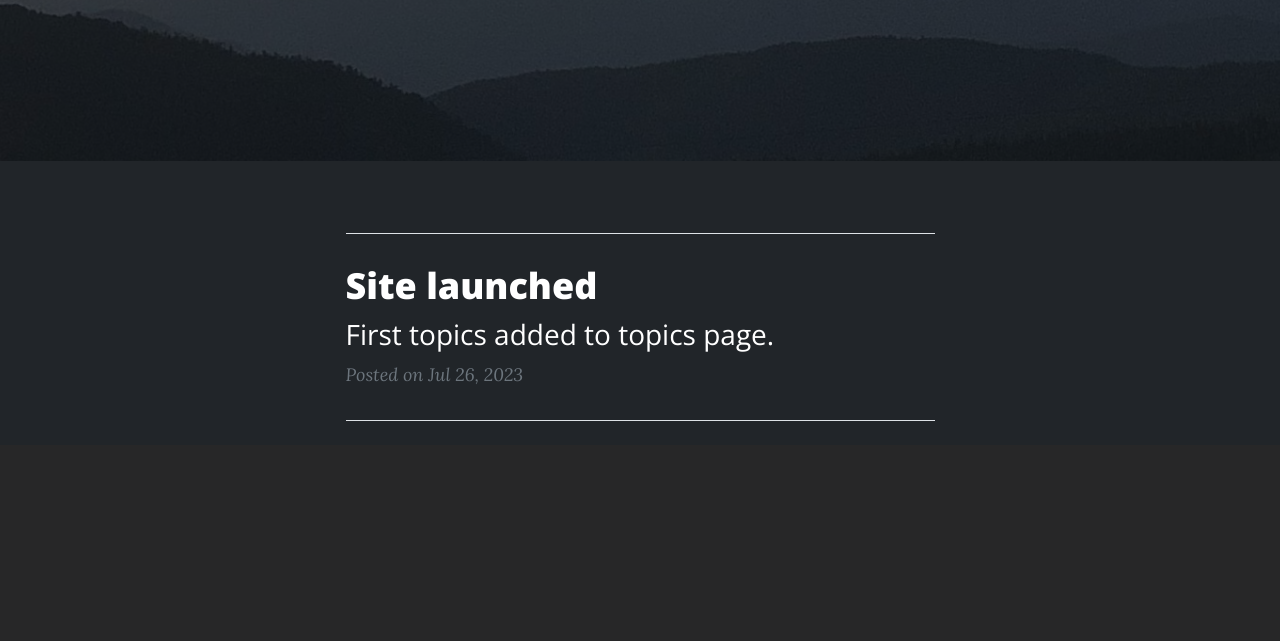
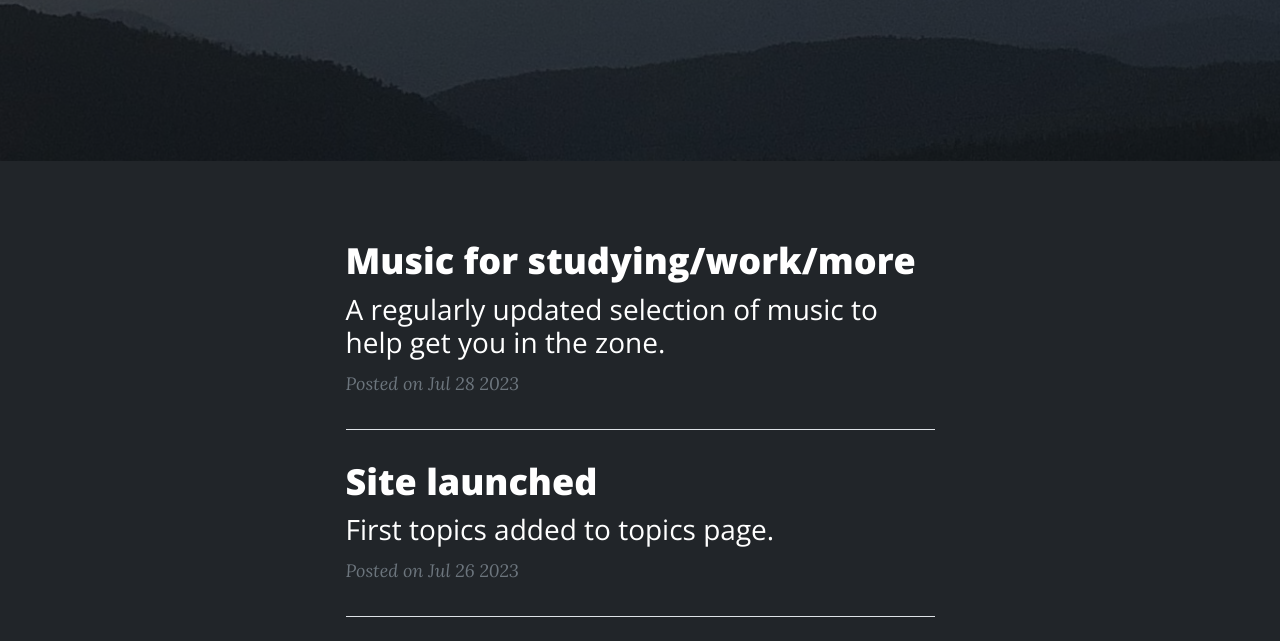
Before and after one commit to PeterMenchu/Saturn-Science, a Flask app: page / in a window 1280 px wide. Shown: the part 563-1204 px from the top of the page. Before the commit the page ends 984 px from the top, so only its background shows below. Run offline with Flask 2, Linux system fonts and the light colour scheme; some libraries are stand-ins or nearby versions.

Commit message:
Editing around the music page

```diff
--- a/ScienceResource/templates/about.html
+++ b/ScienceResource/templates/about.html
@@ -1,7 +1,7 @@
 {% extends "layout.html" %}
 {% block content %}
 <!-- Page Header-->
-<header class="masthead" style="background-image: url('../static/assets/img/treeWave.png')">
+<header class="masthead" style="background-image: url('../static/assets/img/flow.png')">
     <div class="container position-relative px-4 px-lg-5">
         <div class="row gx-4 gx-lg-5 justify-content-center">
             <div class="col-md-10 col-lg-8 col-xl-7">
--- a/ScienceResource/templates/index.html
+++ b/ScienceResource/templates/index.html
@@ -18,18 +18,16 @@
 <div class="container px-4 px-lg-5">
     <div class="row gx-4 gx-lg-5 justify-content-center">
         <div class="col-md-10 col-lg-8 col-xl-7">
-            <!-- Post preview
+
             <div class="post-preview">
-                <a href="post.html">
-                    <h2 class="post-title">The ultimate breakthrough in science...</h2>
-                    <h3 class="post-subtitle">This site has been invented.</h3>
+                <a href="study">
+                    <h2 class="post-title">Music for studying/work/more</h2>
+                    <h3 class="post-subtitle">A regularly updated selection of music to help get you in the zone.</h3>
                 </a>
                 <p class="post-meta">
-                    Posted by
-                    <a href="#!">Start Bootstrap</a>
-                    on September 24, 2021
+                    Posted on Jul 28 2023
                 </p>
-            </div>-->
+            </div>
             <!-- Divider-->
             <hr class="my-4" />
             <!-- Post preview-->
@@ -39,7 +37,7 @@
                     <h3 class="post-subtitle">First topics added to topics page.</h3>
                 </a>
                 <p class="post-meta">
-                    Posted on Jul 26, 2023
+                    Posted on Jul 26 2023
                 </p>
             </div>
             <!-- Divider-->
--- a/ScienceResource/templates/study.html
+++ b/ScienceResource/templates/study.html
@@ -1,7 +1,7 @@
 {% extends "layout.html" %}
 {% block content %}
 <!-- Page Header-->
-<header class="masthead" style="background-image: url('../static/assets/img/flow.png')">
+<header class="masthead" style="background-image: url('../static/assets/img/treeWave.png')">
     <div class="container position-relative px-4 px-lg-5">
         <div class="row gx-4 gx-lg-5 justify-content-center">
             <div class="col-md-10 col-lg-8 col-xl-7">
@@ -23,7 +23,7 @@
 
 
                     <div style="padding-left: 20px">
-                        <h2 class="post-title">Great synthwave tape</h2>
+                        <h2 class="post-title">Great synthwave for getting things done</h2>
                         <iframe width="560" height="315" src="https://www.youtube.com/embed/iyJePWXl8Po" title="YouTube video player" frameborder="0" allow="accelerometer; autoplay; clipboard-write; encrypted-media; gyroscope; picture-in-picture; web-share" allowfullscreen></iframe>
                     </div>
                 </a>
@@ -33,7 +33,7 @@
                 <a href="https://www.youtube.com/embed/QRMPfEnltdM">
 
                     <div style="padding-left: 20px">
-                        <h2 class="post-title">Smooth lo-fi tape</h2>
+                        <h2 class="post-title">Smooth lo-fi for relaxing</h2>
                         <iframe width="560" height="315" src="https://www.youtube.com/embed/Z6qDGLnSjoU" title="YouTube video player" frameborder="0" allow="accelerometer; autoplay; clipboard-write; encrypted-media; gyroscope; picture-in-picture; web-share" allowfullscreen></iframe>
 
                     </div>
```
